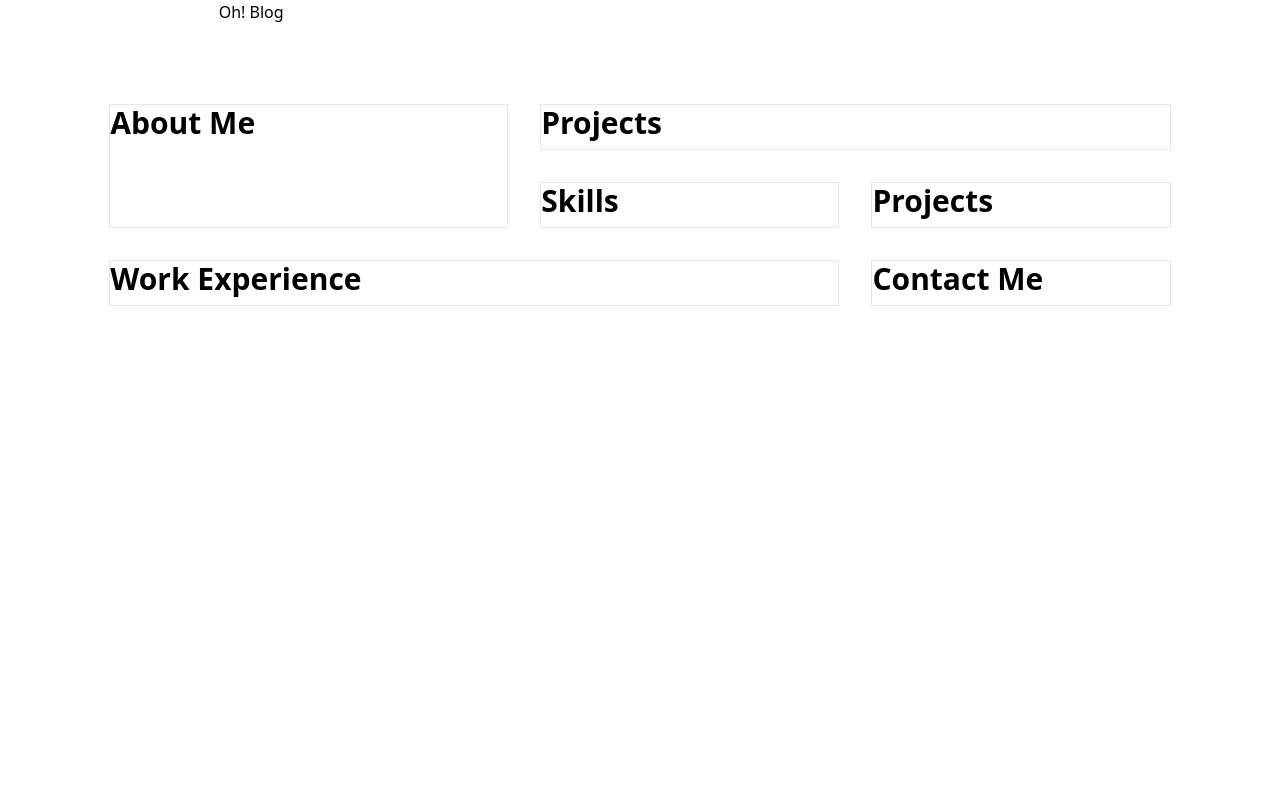
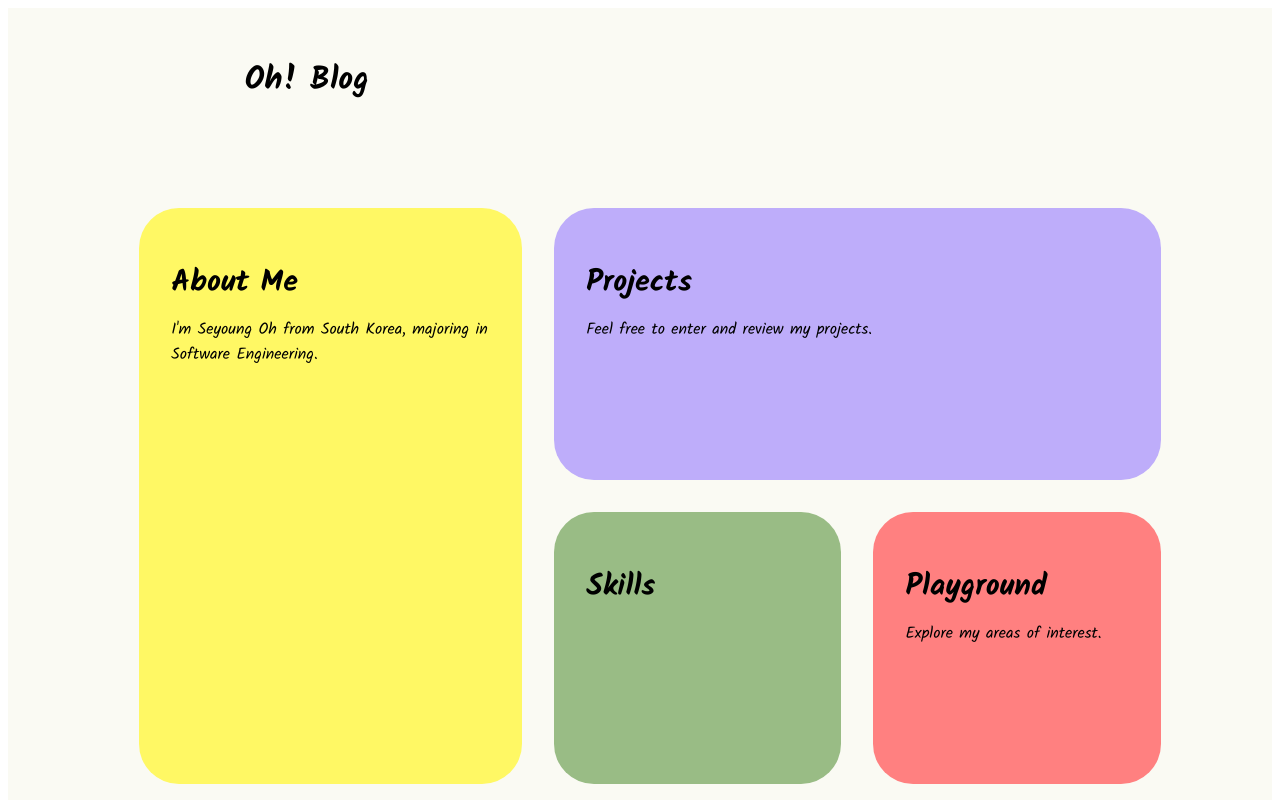
Before and after one commit to driffe/ohblog, a Next.js app in the folder oh-blog/: page / in a window 1280 px wide. Shown: the top 800 px of the page. Built offline with nearby package versions, Linux system fonts and the light colour scheme.

Commit message:
change theme and add text

```diff
--- a/oh-blog/pages/index.tsx
+++ b/oh-blog/pages/index.tsx
@@ -1,50 +1,72 @@
+import { Kalam } from 'next/font/google'
 
+const kalam = Kalam({
+  subsets: ["latin"],
+  weight: ["400", "700"],
+});
 
 export default function Home() {
   return (
+    <main className={`${kalam.className} back`}>
       <div className="main">
         {/* Title */}
-      <h1 className="text-area">Oh! Blog</h1>
+        <h1 className="text-area text-7xl mt-10">Oh! Blog</h1>
 
         {/* Main Content Grid */}
         <div className="menu-container">
           {/* Profile */}
-        <div className="about-me border">
-          <h2 className="text-3xl font-bold text-black mb-2">About Me</h2>
+          <div className="about-me boxes flex shadow-xl">
+            <div className='flex flex-col justify-between h-full'>
+              <h2 className="box-text">About Me</h2>
+              <p>I'm Seyoung Oh from South Korea, majoring in Software Engineering.</p>
+            </div>
             {/* Profile content goes here */}
           </div>
 
           {/* Skills */}
-        <div className="skill border">
-          <h2 className="text-3xl font-bold text-black mb-2">Skills</h2>
+          <div className="skill boxes shadow-xl">
+            <div className='flex flex-col justify-between h-full'>
+                <h2 className="box-text">Skills</h2>
+                <p></p>
+            </div>
             {/* Skills content goes here */}
           </div>
 
           {/* Experiences */}
-        <div className="experience border">
-          <h2 className="text-3xl font-bold text-black mb-2">Work Experience</h2>
+          <div className="experience boxes shadow-xl">
+            <div className='flex flex-col justify-between h-full'>
+              <h2 className="box-text">Experiences</h2>
+              <p>Oh my experiences.</p>
+            </div>
             {/* Experiences content goes here */}
           </div>
 
           {/* Projects */}
-        <div className="project border">
-          <h2 className="text-3xl font-bold text-black mb-2">Projects</h2>
+          <div className="project boxes shadow-xl">
+            <div className='flex flex-col justify-between h-full'>
+              <h2 className="box-text">Projects</h2>
+              <p>Feel free to enter and review my projects.</p>
+            </div>
             {/* Projects content goes here */}
           </div>
 
-        {/* Projects */}
-        <div className="playground border">
-          <h2 className="text-3xl font-bold text-black mb-2">Projects</h2>
+          {/* playground */}
+          <div className="playground boxes shadow-xl">
+            <div className='flex flex-col justify-between h-full'>
+              <h2 className="box-text">Playground</h2>
+              <p>Explore my areas of interest.</p>
+            </div>
             {/* Projects content goes here */}
           </div>
 
           {/* Contacts */}
-        <div className="contact border">
-          <h2 className="text-3xl font-bold text-black mb-2">Contact Me</h2>
+          <div className="contact boxes shadow-xl">
+            <h2 className="box-text">Contact Me</h2>
             {/* Contacts content goes here */}
           </div>
 
         </div>
       </div>
+    </main>
   );
 }
--- a/oh-blog/styles/globals.css
+++ b/oh-blog/styles/globals.css
@@ -2,12 +2,22 @@
 @import "tailwindcss/components";
 @import "tailwindcss/utilities";
 
+@layer components {
+    .box-text {
+        @apply text-3xl font-bold text-black mb-2;
+    }
+  }
+
+.back {
+    background-color: #fafaf3;
+    padding: 1rem;
+}
+
 .main {
-    z-index: 5;
-    max-width: 85rem;
     margin-left: auto;
     margin-right: auto;
     position: relative;
+    padding: 10px;
     width: 100%;
     grid-column-gap: 2rem;
     grid-row-gap: 2rem;
@@ -33,7 +43,7 @@
 }
 
 .boxes {
-    min-height: 20rem;
+    min-height: 13rem;
     border-radius: 2.5rem;
     flex-direction: column;
     align-items: flex-start;
@@ -44,24 +54,30 @@
 
 .about-me {
     grid-area: 1 / 1 / 3 / 2;
+    background-color: #fff864;
 }
 
 .project {
     grid-area: 1 / 2 / 2 / 4;
+    background-color: #BEADFA;
 }
 
 .skill {
     grid-area: 2 / 2 / 3 / 3;
+    background-color: #99BC85;
 }
 
 .playground {
     grid-area: 2 / 3 / 3 / 4;
+    background-color: #FF8080;
 }
 
 .experience {
     grid-area: 3 / 1 / 4 / 3;
+    background-color: #F69E7B;
 }
 
 .contact {
     grid-area: 3 / 3 / 4 / 4;
+    background-color: #ADC4CE;
 }
```
Also changed, not shown: oh-blog/package.json (+5 -4 lines), 1 other file (tests, documents, lock files or other folders). Lines whose indentation alone changed are shown as unchanged.
